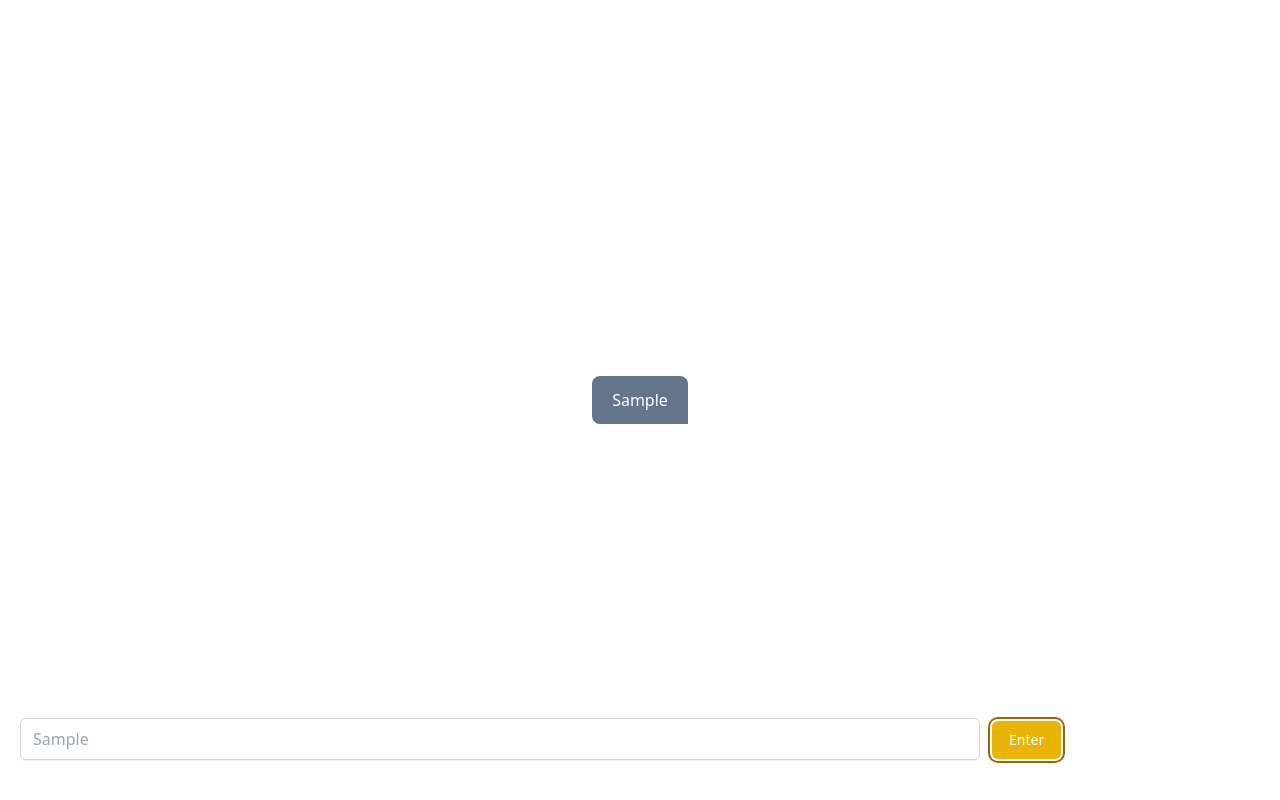
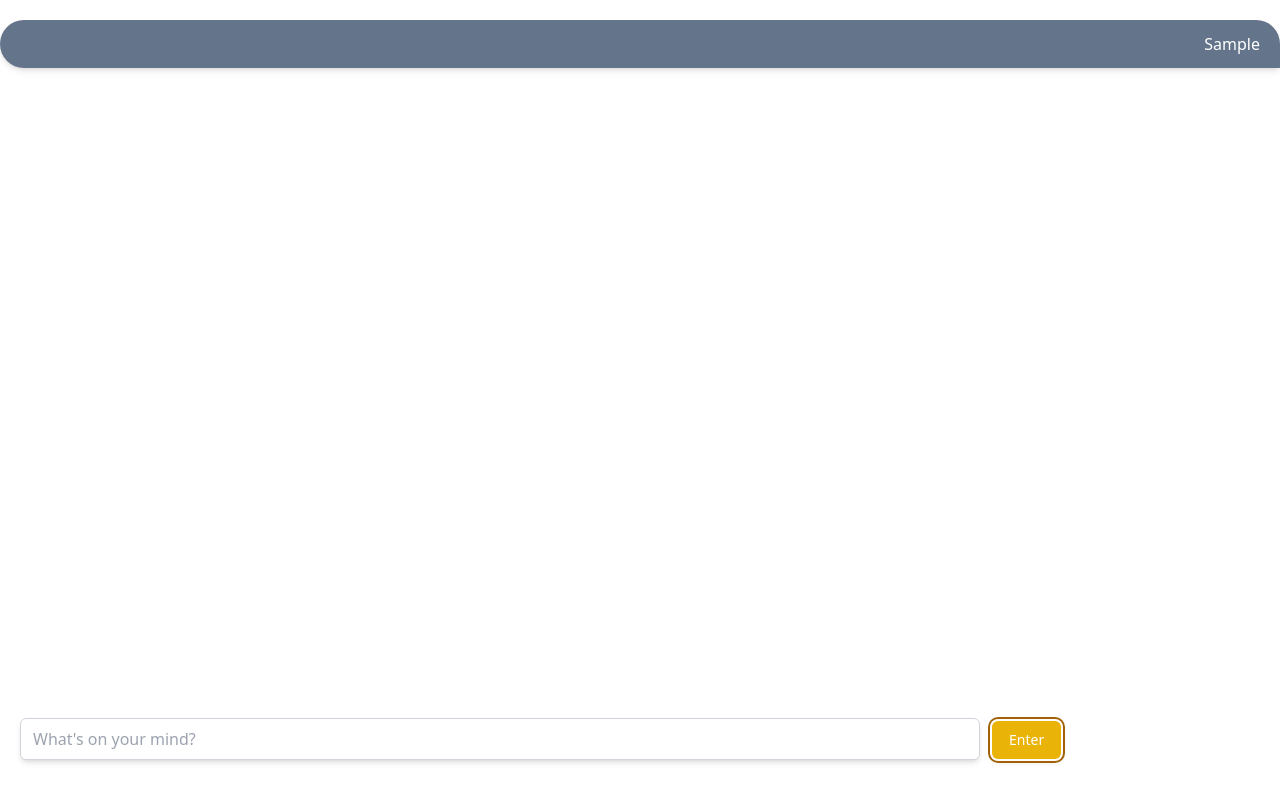
Before and after one commit to soonsimi/nextjs-practice, a Next.js app: page /chat/subject in a window 1280 px wide. Both pictures are taken after typing "Sample" into the empty fields and a click on the input "Enter". Built offline with nearby package versions, Linux system fonts and the light colour scheme.

Commit message:
chat fixed style1

```diff
--- a/pages/chat/subject.tsx
+++ b/pages/chat/subject.tsx
@@ -8,7 +8,7 @@ const Subject: NextPage = () => {
   const onSubmit = (event: any) => {
     event?.preventDefault();
     setChats([...chats, chat]);
-
+    setChat("");
     console.log(chats);
   };
 
@@ -20,8 +20,18 @@ const Subject: NextPage = () => {
   };
 
   return (
-    <div className="fixed w-screen h-screen flex flex-col items-center justify-center">
-      <div className="w-full absolute bottom-10 left-5 right-5">
+    <div className="w-screen flex flex-col">
+      <ul className=" pb-20 my-5 space-y-5 overflow-y-auto">
+        {chats.map((chat, i) => (
+          <li
+            key={i}
+            className="py-3 px-5 text-right bg-slate-500 rounded-full rounded-br-none shadow-md"
+          >
+            <h4 className="break-words text-white">{chat}</h4>
+          </li>
+        ))}
+      </ul>
+      <div className="w-full fixed bottom-10 left-5 right-5">
         <form onSubmit={onSubmit}>
           <input
             onChange={onChange}
@@ -29,24 +39,14 @@ const Subject: NextPage = () => {
             type="text"
             placeholder="What's on your mind?"
             maxLength={120}
-            className="appearance-none text-gray-400 w-9/12 px-3 py-2 mr-3 border border-gray-300 rounded-md shadow-sm placeholder-gray-400 focus:outline-none focus:ring-yellow-500 focus:border-yellow-500"
+            className="appearance-none shadow-md text-gray-400 w-9/12 px-3 py-2 mr-3 border border-gray-300 rounded-md placeholder-gray-400 focus:outline-none focus:ring-yellow-500 focus:border-yellow-500"
           />
           <input
             type="submit"
             value="Enter"
-            className="mt-5 bg-yellow-500 hover:bg-yellow-600 text-white py-2 px-4 border border-transparent rounded-md shadow-sm text-sm font-medium focus:ring-2 focus:ring-offset-2 focus:ring-yellow-700 focus:outline-none"
+            className="mt-5 bg-yellow-500 hover:bg-yellow-600 text-white py-2 px-4 border border-transparent rounded-md shadow-md text-sm font-medium focus:ring-2 focus:ring-offset-2 focus:ring-yellow-700 focus:outline-none"
           />
         </form>
-      </div>
-      <div className=" space-y-5">
-        {chats.map((chat, i) => (
-          <div
-            key={i}
-            className="py-3 px-5 bg-slate-500 rounded-lg rounded-br-none"
-          >
-            <h4 className=" text-white">{chat}</h4>
-          </div>
-        ))}
       </div>
     </div>
   );
```
